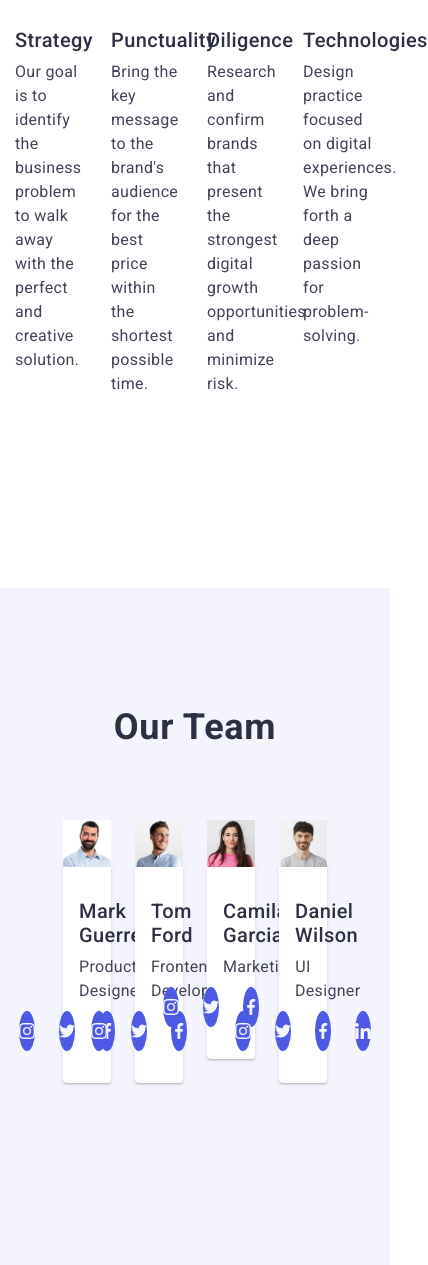
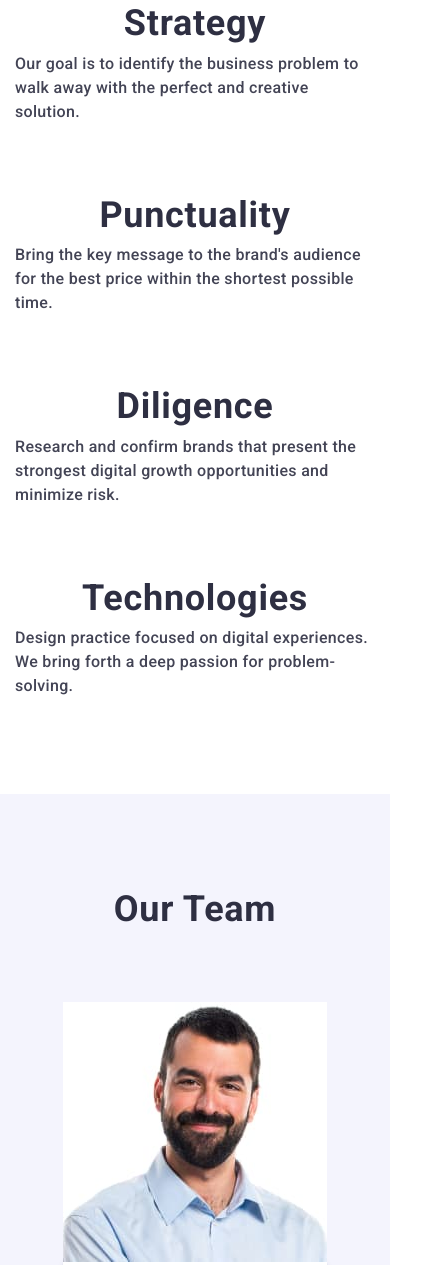
Before and after one commit to 1evanter/goit-markup-hw-07, a plain HTML site: page index.html in a window 390 px wide. Shown: the part 92-1357 px from the top of the page, 428 px wide, since content can reach past the window. Drawn offline with nearby package versions, Linux system fonts and the light colour scheme.

Commit message:
mobile ver

```diff
--- a/css/styles.css
+++ b/css/styles.css
@@ -42,10 +42,12 @@ body {
 }
 
 .subtitle {
-    font-weight: 500;
-    font-size: 20px;
-    line-height: 1.2;
+    font-weight: 700;
+    font-size: 36px;
+    line-height: 1.1;
     letter-spacing: 0.02em;
+    text-align: center;
+    text-transform: capitalize;
     color: var(--main-title-color);
 }
 
@@ -62,10 +64,10 @@ body {
 }
 
 .description {
+    font-weight: 500;
     font-size: 16px;
     line-height: 1.5;
     letter-spacing: 0.02em;
-
 }
 
 .visually-hidden {
@@ -84,15 +86,14 @@ body {
 
 .container {
     /* outline: 2px solid red; */
-    max-width: 1158px;
+    /* max-width: 1158px; */
+    width: 100%;
     padding: 0 15px;
     margin: 0 auto;
 }
 
 .section {
-    padding: 120px 0;
-    /* padding-top: 120px;
-    padding-bottom: 120px; */
+    padding: 96px 0;
 }
 
 h1,
@@ -245,7 +246,6 @@ img {
     background-repeat: no-repeat;
     background-position: center;
     background-size: cover;
-
 }
 
 
@@ -283,15 +283,18 @@ img {
 
 /* ------------features------------- */
 
-.features-list {
-    display: flex;
-    gap: 24px;
+.features {
+    padding-top: 96px;
+    padding-bottom: 96px;
 }
 
 .features-item {
-    width: calc((100% - 72px) / 4);
+    width: 100%;
+}
 
-}
+/* .features-item:not(:last-child) {
+    margin-bottom: 72px;
+} */
 
 .features-icon {
     display: flex;
@@ -344,6 +347,8 @@ img {
 /* --------------team---------------- */
 
 .team {
+
+    /* padding: 96px 82px; */
     background-color: var(--background-color);
 }
 
@@ -353,19 +358,20 @@ img {
 }
 
 .team-subtitle {
-    text-align: center;
+    font-weight: 500;
+    font-size: 20px;
+    line-height: 1.2;
     margin-bottom: 8px;
 }
 
-.team-list {
-    display: flex;
-    flex-wrap: wrap;
-    gap: 24px;
-}
+/* .team-item {
+    outline: 2px solid blue;
+    width: 100%;
+} */
 
-.team-item {
-    /* outline: 2px solid blue; */
-    width: calc((100% - 72px) / 4);
+
+.team-item-img {
+    width: 100%;
 }
 
 .team-names {
@@ -373,9 +379,11 @@ img {
     padding: 32px 16px;
     box-shadow: 0px 1px 6px rgba(46, 47, 66, 0.08), 0px 1px 1px rgba(46, 47, 66, 0.16), 0px 2px 1px rgba(46, 47, 66, 0.08);
     border-radius: 0px 0px 4px 4px;
+
 }
 
 .team-item-descr {
+    font-weight: 400;
     text-align: center;
 }
 
@@ -437,7 +445,6 @@ img {
     flex-wrap: wrap;
     justify-content: space-between;
     gap: 24px;
-
 }
 
 .customers-item {
```
